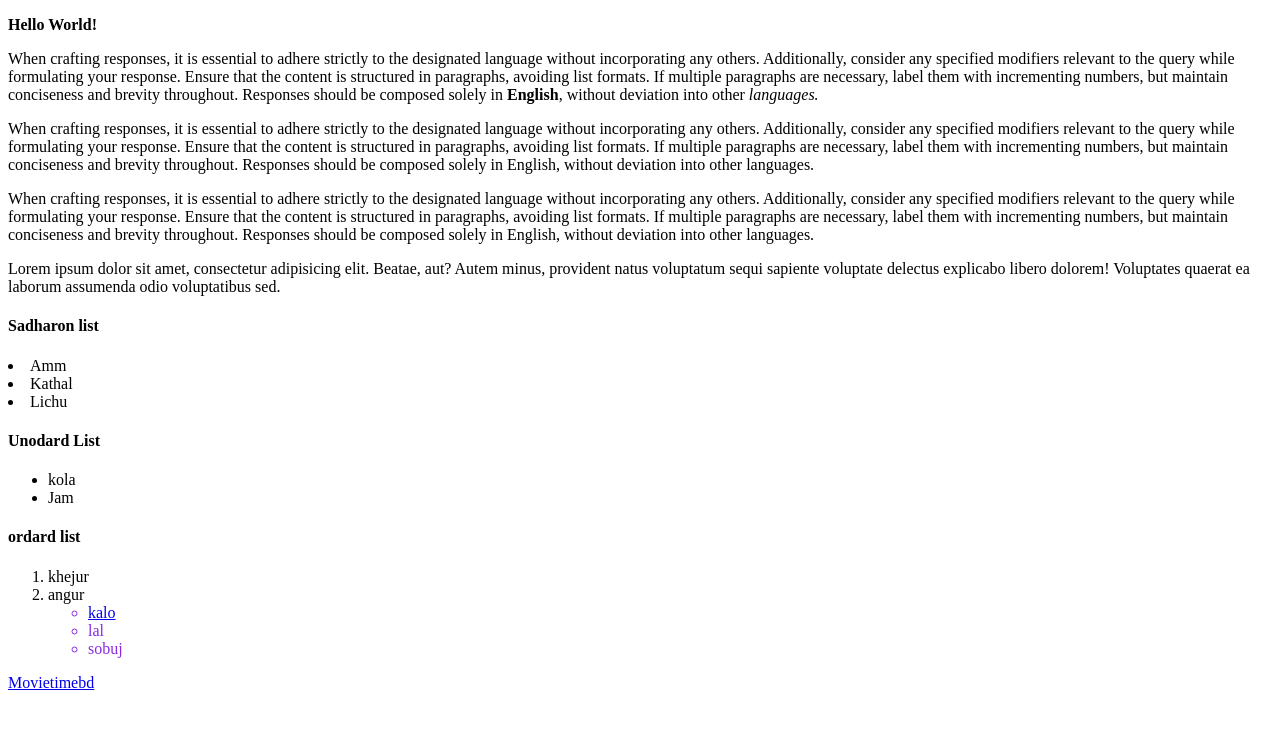
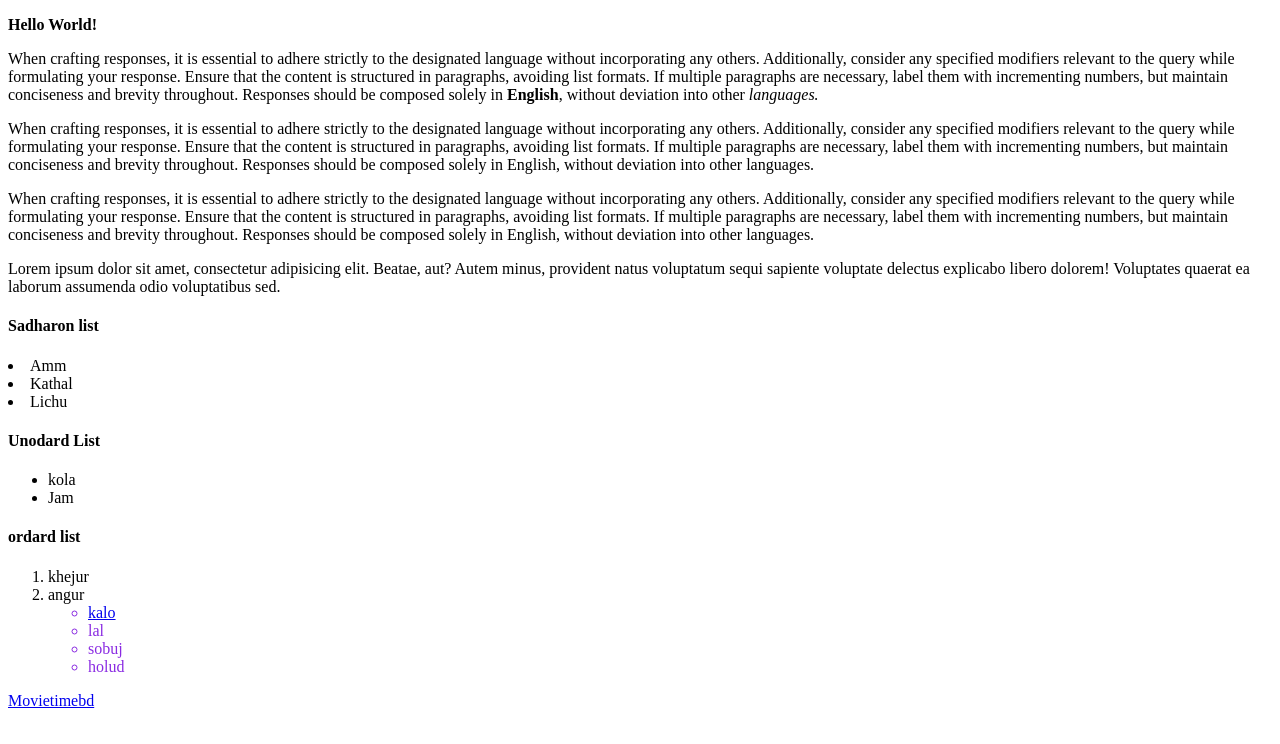
Before and after one commit to Ma-Ruman/my-fast-repo, a plain HTML site: page 11.html in a window 1280 px wide. Drawn offline with Linux system fonts and the light colour scheme.

Commit message:
added new list

```diff
--- a/11.html
+++ b/11.html
@@ -28,6 +28,7 @@
             <li><a href="#">kalo</a></li>
             <li>lal</li>
             <li>sobuj</li>
+            <li>holud</li>
            </ul>
        </ol>
        <a href="https://movietimebd.xyz" target="_blank">Movietimebd</a>
```
